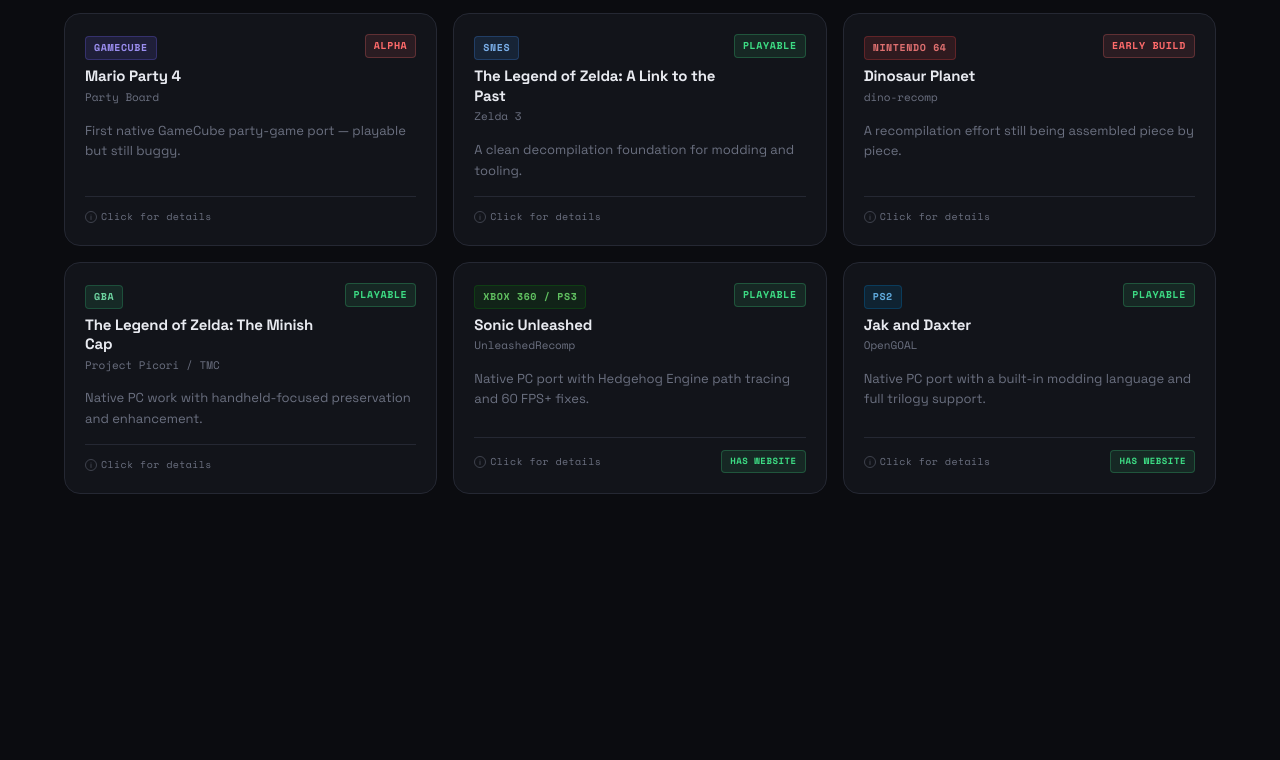
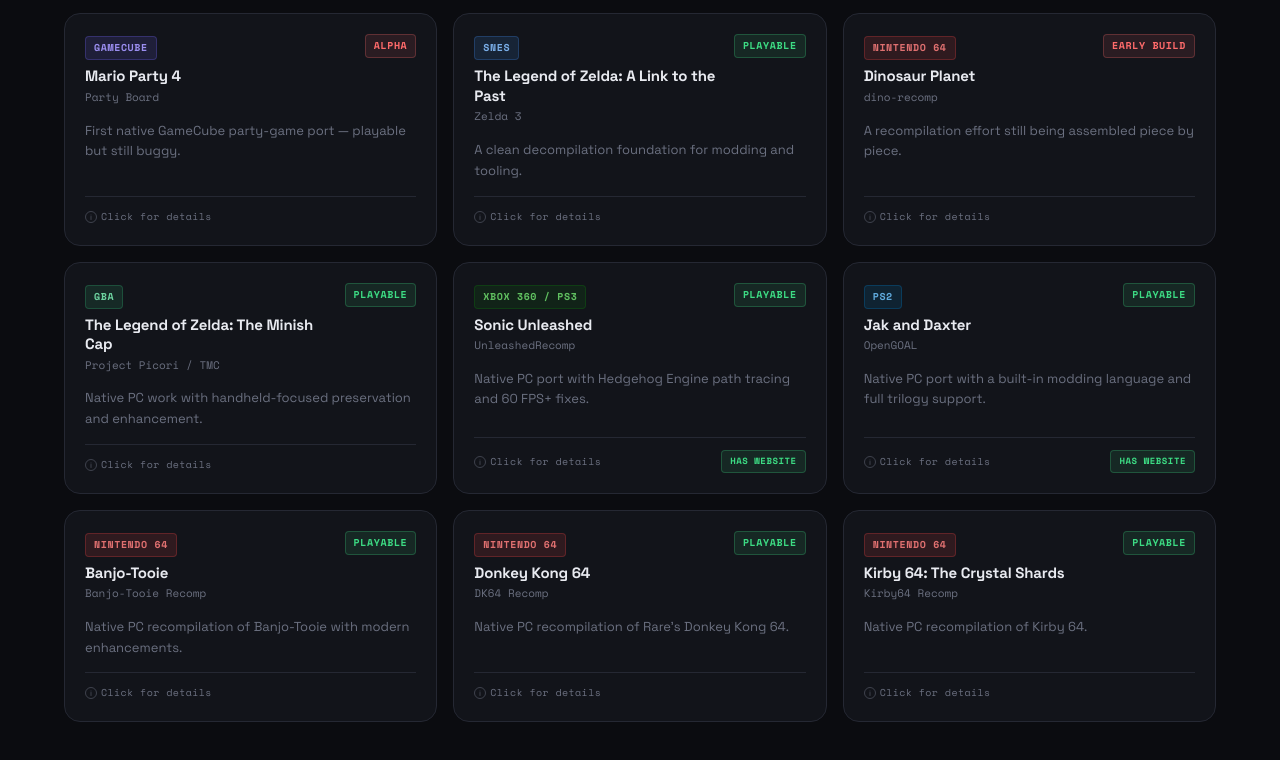
Before and after one commit to mileswolfallen2/Decompilations-web, a plain HTML site: page index.html in a window 1280 px wide. Shown: the part 1520-2280 px from the top of the page. Before the commit the page ends 2094 px from the top, so only its background shows below. Drawn offline with nearby package versions, Linux system fonts and the light colour scheme.

Commit message:
Update index.html

```diff
--- a/index.html
+++ b/index.html
@@ -579,6 +579,57 @@
         website: 'https://opengoal.dev',
         notes: 'One of the most mature PS2 native ports available.',
       },
+      {
+        title: 'Banjo-Tooie',
+        project: 'Banjo-Tooie Recomp',
+        platform: 'Nintendo 64',
+        status: 'Playable',
+        description: 'Native PC recompilation of Banjo-Tooie with modern enhancements.',
+        pc: ['Windows', 'Linux'],
+        features: [
+          'Native PC executable',
+          'Widescreen support',
+          'Higher framerates',
+          'Controller remapping'
+        ],
+        github: 'https://github.com/banjo-tooie-recomp/banjo-tooie-recomp',
+        website: null,
+        notes: 'Successor to Banjo-Recompiled.',
+      },
+      {
+        title: 'Donkey Kong 64',
+        project: 'DK64 Recomp',
+        platform: 'Nintendo 64',
+        status: 'Playable',
+        description: "Native PC recompilation of Rare's Donkey Kong 64.",
+        pc: ['Windows', 'Linux'],
+        features: [
+          'Native rendering',
+          'High resolution support',
+          'Widescreen support',
+          'Modern controller support'
+        ],
+        github: 'https://github.com/DK64Recomp/DK64Recomp',
+        website: null,
+        notes: 'One of the largest N64 recompilation projects.',
+      },
+      {
+        title: 'Kirby 64: The Crystal Shards',
+        project: 'Kirby64 Recomp',
+        platform: 'Nintendo 64',
+        status: 'Playable',
+        description: 'Native PC recompilation of Kirby 64.',
+        pc: ['Windows', 'Linux'],
+        features: [
+          'Native rendering',
+          'Higher resolutions',
+          'Widescreen support',
+          'Controller remapping'
+        ],
+        github: 'https://github.com/Kirby64Recomp/Kirby64Recomp',
+        website: null,
+        notes: 'Actively maintained recomp project.',
+      },
     ],
   },
   development: {
```
